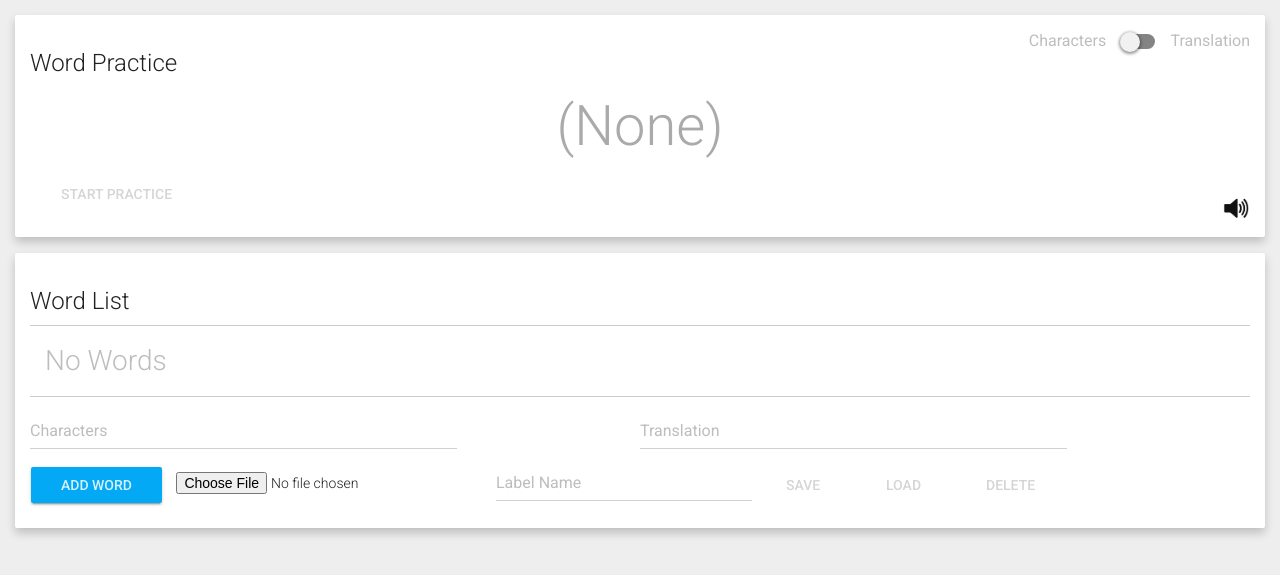
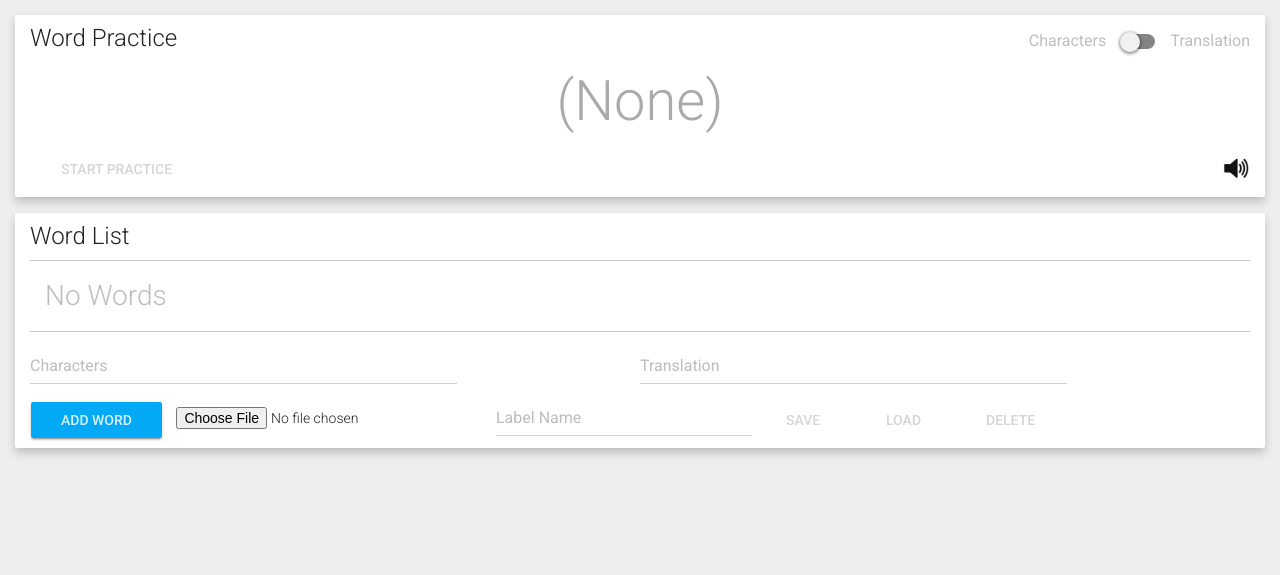
Before and after one commit to ezwang/HackTJ2016, a Flask app: page / in a window 1280 px wide. Shown: the part 60-635 px from the top of the page. Run offline with Flask 2, Linux system fonts and the light colour scheme; data that the repository does not hold is empty; some libraries are stand-ins or nearby versions.

Commit message:
shrunk top margins of headers for cards

```diff
--- a/templates/index.html
+++ b/templates/index.html
@@ -21,7 +21,10 @@
 }
 .card
 {
-    padding:15px;
+    padding-top: 0;
+    padding-bottom: 0;
+    padding-left: 15px;
+    padding-right: 15px;
     margin-bottom:30px;
     box-shadow: 0 5px 10px rgba(0, 0, 0, 0.2);
 }
@@ -96,7 +99,9 @@
   height: 2vw;
 	width: 2vw;
 }
-
+h3 {
+  margin-top: 10px;
+}
 </style>
 <div id="card-practice" class="card" style="margin-bottom:2vh;">
     <h3>Word Practice</h3>
```
